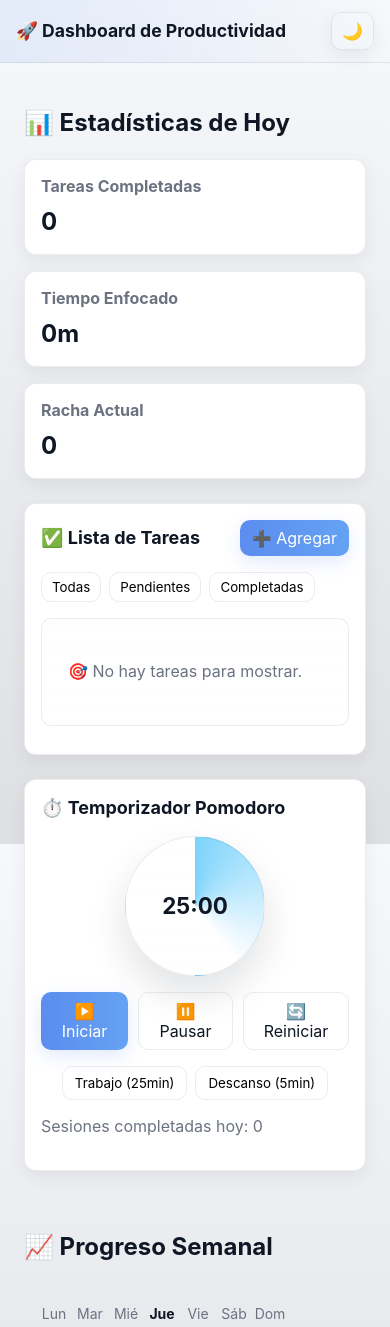
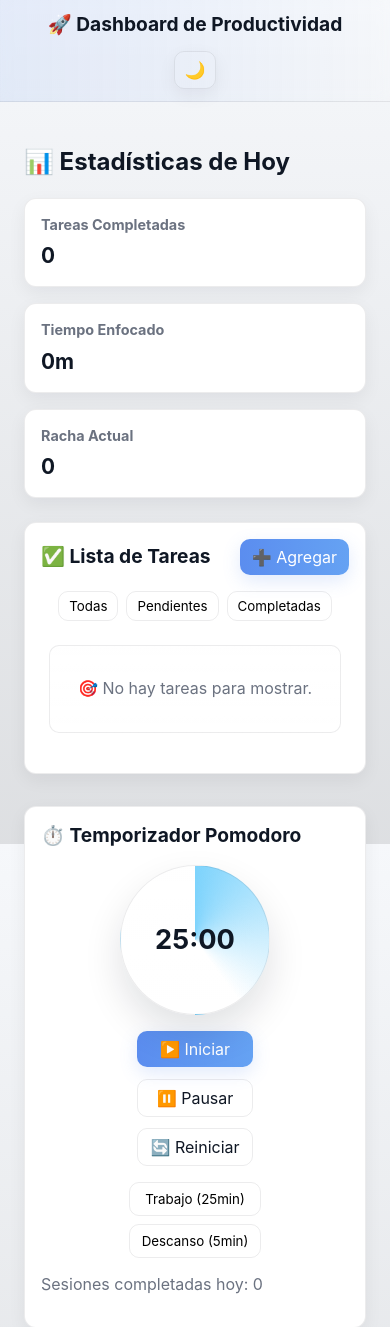
Before and after one commit to RodolfoParada/dashboard-productividad, a plain HTML site: page index.html in a window 390 px wide. Shown: the top 1327 px of the page. Drawn offline with Linux system fonts and the light colour scheme.

Commit message:
feat: funcionalidad diseño responsive

```diff
--- a/styles.css
+++ b/styles.css
@@ -442,3 +442,140 @@ body{
 
 /* Small polish */
 a,button,input,select,textarea{ font-family:inherit; }
+
+
+/* ==========================================
+   📱 RESPONSIVE GENERAL
+========================================== */
+
+/* --------- TABLET --------- */
+@media (max-width: 1024px) {
+
+  .grid-principal {
+    display: grid;
+    grid-template-columns: 1fr;
+    gap: 2rem;
+  }
+
+  .estadisticas .grid-estadisticas {
+    grid-template-columns: repeat(2, 1fr);
+  }
+
+  .panel-tareas,
+  .panel-pomodoro {
+    width: 100%;
+  }
+
+  .circulo-temporizador {
+    width: 200px;
+    height: 200px;
+  }
+
+}
+
+/* --------- MÓVILES GRANDES --------- */
+@media (max-width: 768px) {
+
+  .header-principal h1 {
+    font-size: 1.6rem;
+    text-align: center;
+  }
+
+  .contenedor-header {
+    flex-direction: column;
+    gap: 0.8rem;
+  }
+
+  .estadisticas .grid-estadisticas {
+    grid-template-columns: 1fr;
+  }
+
+  .panel-header h2 {
+    font-size: 1.4rem;
+  }
+
+  .filtros-tareas {
+    display: flex;
+    flex-wrap: wrap;
+    gap: 0.5rem;
+    justify-content: center;
+  }
+
+  .lista-tareas {
+    padding: 0.5rem;
+  }
+
+  .tarea {
+    flex-direction: column;
+    gap: 0.5rem;
+    padding: 1rem;
+  }
+
+  .circulo-temporizador {
+    width: 180px;
+    height: 180px;
+  }
+
+  .controles-temporizador {
+    flex-direction: column;
+    gap: 0.7rem;
+  }
+
+  .modo-temporizador {
+    flex-direction: column;
+    gap: 0.5rem;
+  }
+
+  .progreso-semanal .grafico-semanal {
+    gap: 0.3rem;
+  }
+
+}
+
+/* --------- MÓVILES PEQUEÑOS --------- */
+@media (max-width: 480px) {
+
+  .header-principal h1 {
+    font-size: 1.2rem;
+  }
+
+  .panel-header h2 {
+    font-size: 1.2rem;
+  }
+
+  .tarjeta-estadistica h3 {
+    font-size: 0.9rem;
+  }
+
+  .numero-estadistica {
+    font-size: 1.3rem;
+  }
+
+  .circulo-temporizador {
+    width: 150px;
+    height: 150px;
+  }
+
+  .tiempo-restante {
+    font-size: 1.7rem;
+  }
+
+  .barra-dia .barra-progreso {
+    width: 18px;
+  }
+
+  .grafico-semanal {
+    gap: 0.2rem;
+  }
+
+  /* Modal responsive */
+  .modal-contenido {
+    width: 95%;
+    padding: 1rem;
+  }
+
+  .acciones-modal {
+    flex-direction: column;
+    gap: 0.8rem;
+  }
+}
```
Also changed, not shown: index.html (+1 -1 lines).
